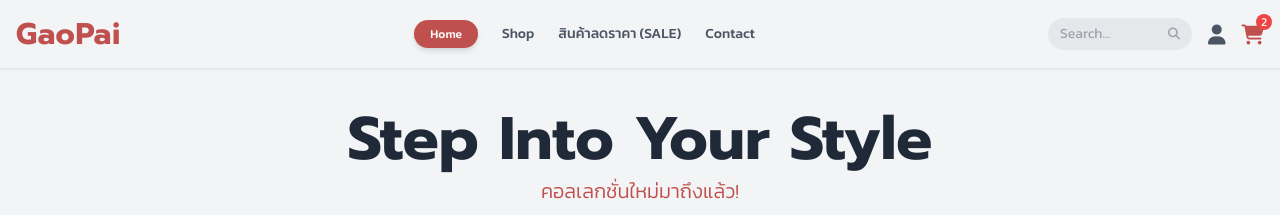
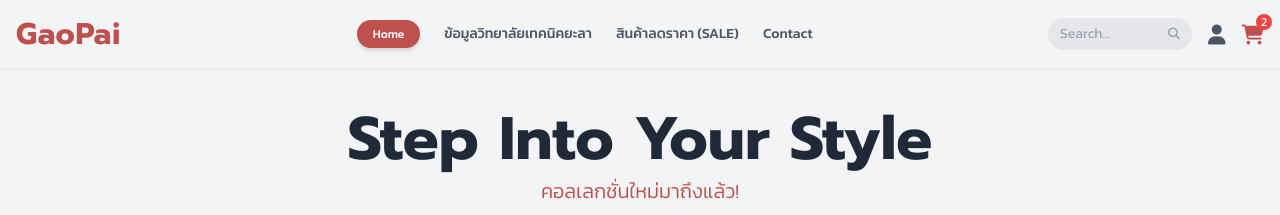
Before and after one commit to vivo553643-lgtm/myprojeck, a plain HTML site: page index.html in a window 1280 px wide. Shown: the top 215 px of the page. Drawn offline with nearby package versions, Linux system fonts and the light colour scheme.

Commit message:
Update index.html

```diff
--- a/index.html
+++ b/index.html
@@ -63,7 +63,7 @@
             <!-- Menu (Desktop) -->
             <div class="hidden md:flex space-x-6 items-center text-sm font-medium text-gray-600">
                 <a href="#" class="bg-gaopai-red text-white px-4 py-1.5 rounded-full text-xs shadow-md">Home</a>
-                <a href="#" class="hover:text-gaopai-red">Shop</a>
+                <a href="app.html" class="hover:text-gaopai-red">ข้อมูลวิทยาลัยเทคนิคยะลา</a>
                 <a href="#" class="hover:text-gaopai-red">สินค้าลดราคา (SALE)</a>
                 <a href="#" class="hover:text-gaopai-red">Contact</a>
             </div>
```
